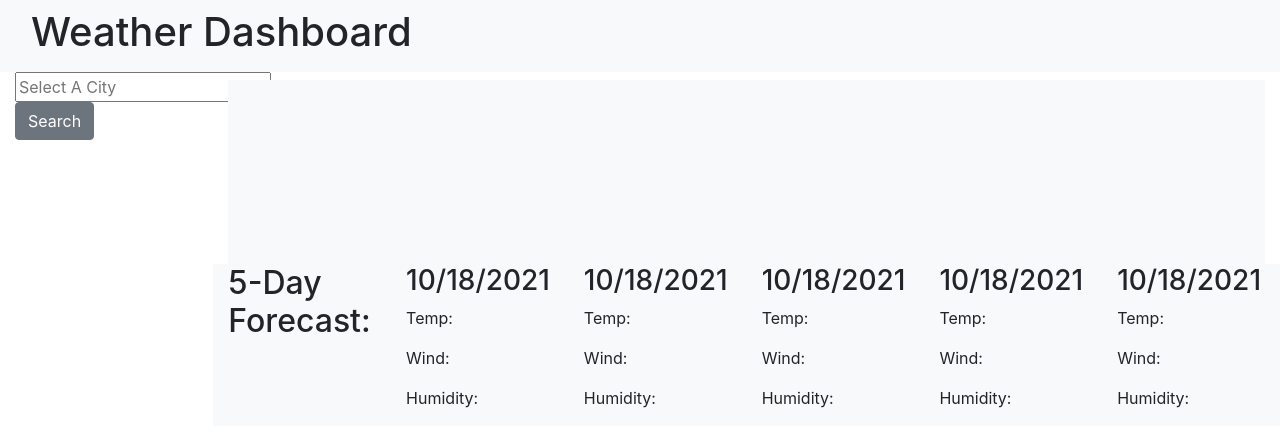
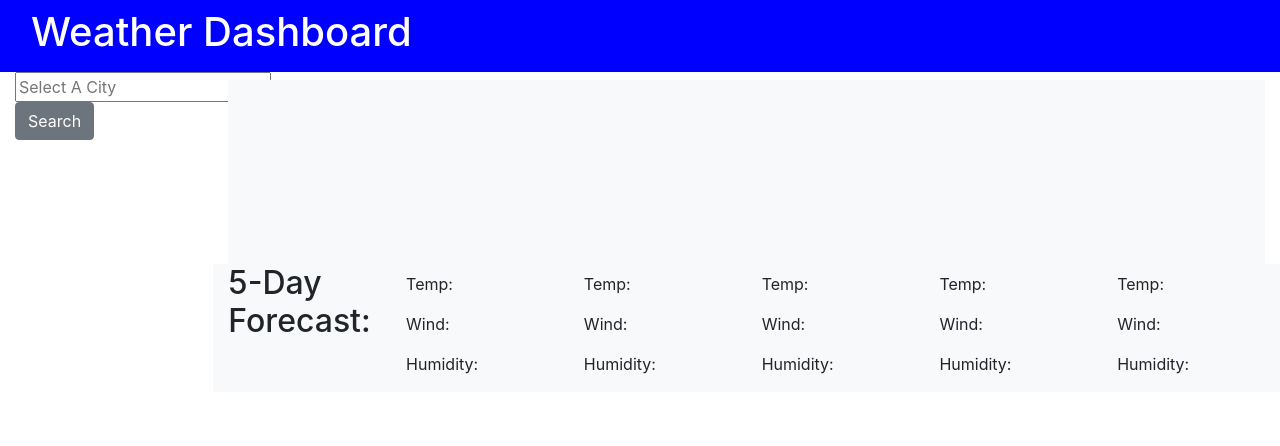
Before and after one commit to AntonioM4/Weather_Forecast, a plain HTML site: page index.html in a window 1280 px wide. Drawn offline with nearby package versions, Linux system fonts and the light colour scheme.

Commit message:
added small styling changes

```diff
--- a/assets/style/style.css
+++ b/assets/style/style.css
@@ -0,0 +1,5 @@
+.navbar{
+    background-color: blue;
+    color: white;
+    text-align: center;
+}
--- a/index.html
+++ b/index.html
@@ -17,7 +17,7 @@
 </head>
 
 <body>
-    <nav class='navbar navbar-expand-lg navbar-light bg-light'>
+    <nav class='navbar navbar-expand-lg navbar-light'>
         <div class='container-fluid'>
             <h1>Weather Dashboard</h1>
         </div>
@@ -35,7 +35,7 @@
             </div>
             <div class='col-md-10'>
                 <div class='row-fluid justify-content-md-center'>
-                    <div class='col bg-light current'>
+                    <div class='col bg-light current' id='cityWeather'>
                         <h1 id='cityName'></h1><br />
                         <p id='temp'></p><br />
                         <p id='wind'></p><br />
@@ -48,31 +48,31 @@
                         <h2>5-Day Forecast:</h2>
                     </div>
                     <div class='col-md-2 bg-light forecast' id='day1'>
-                        <h3>10/18/2021</h3>
+                        <h3></h3>
                         <p>Temp:</p>
                         <p>Wind:</p>
                         <p>Humidity:</p>
                     </div>
                     <div class='col-md-2 bg-light forecast' id='day2'>
-                        <h3>10/18/2021</h3>
+                        <h3></h3>
                         <p>Temp:</p>
                         <p>Wind:</p>
                         <p>Humidity:</p>
                     </div>
                     <div class='col-md-2 bg-light forecast' id='day3'>
-                        <h3>10/18/2021</h3>
+                        <h3></h3>
                         <p>Temp:</p>
                         <p>Wind:</p>
                         <p>Humidity:</p>
                     </div>
                     <div class='col-md-2 bg-light forecast' id='day4'>
-                        <h3>10/18/2021</h3>
+                        <h3></h3>
                         <p>Temp:</p>
                         <p>Wind:</p>
                         <p>Humidity:</p>
                     </div>
                     <div class='col-md-2 bg-light forecast' id='day5'>
-                        <h3>10/18/2021</h3>
+                        <h3></h3>
                         <p>Temp:</p>
                         <p>Wind:</p>
                         <p>Humidity:</p>
```
